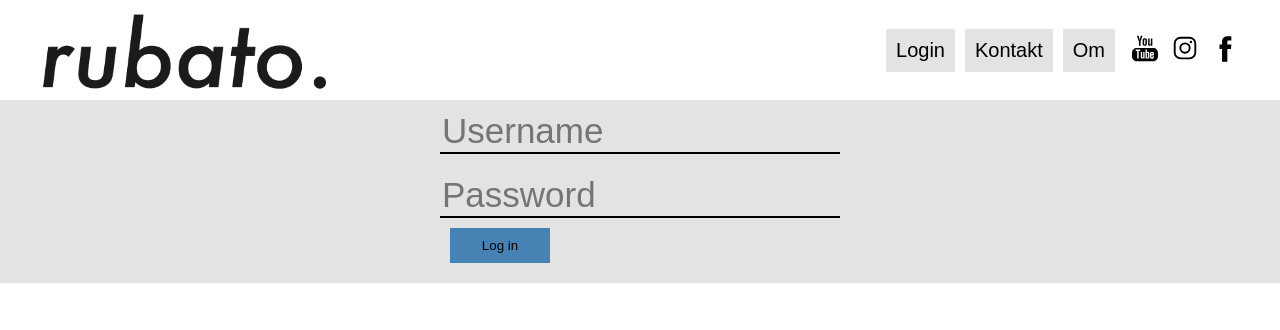
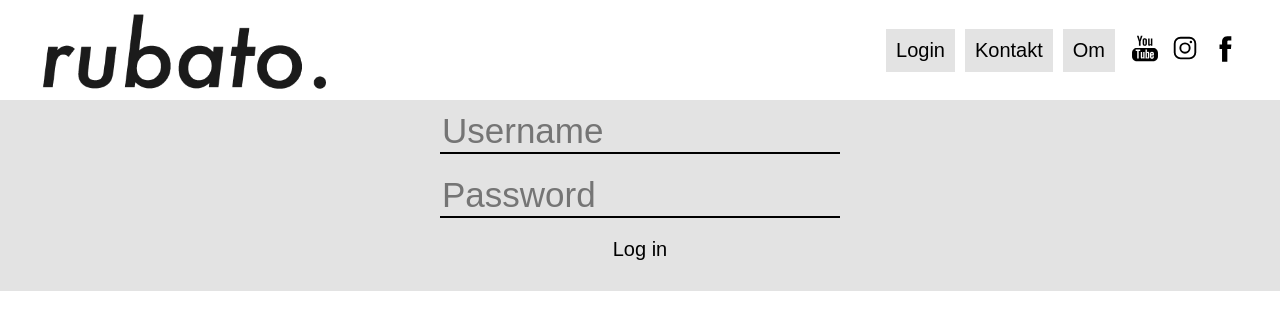
Before and after one commit to BredeYabo/rubato-booking-frontend, a React (Create React App) app: page /login in a window 1280 px wide. Shown: the top 330 px of the page. Built offline with nearby package versions, Linux system fonts and the light colour scheme.

Commit message:
Final fix on #3

```diff
--- a/src/components/HeaderComponent/index.js
+++ b/src/components/HeaderComponent/index.js
@@ -17,11 +17,11 @@ class HeaderComponent extends Component{
                     {/* Nav buttons */}
                     { this.props.username ?
                         <Link to="/">
-                            <button className="nav_button" id="button_logout menu_item" onClick={() => this.props.logout()}>Logout</button>
+                            <button className="nav_button" id="button_logout" onClick={() => this.props.logout()}>Logout</button>
                         </Link>
                         :
                         <Link to="/login">
-                            <button className="nav_button" id="button_login menu_item">Login</button>
+                            <button className="nav_button" id="button_login">Login</button>
                         </Link>
 
                     }
--- a/src/components/HeaderComponent/styles/styles.css
+++ b/src/components/HeaderComponent/styles/styles.css
@@ -28,6 +28,27 @@
     align-items: center;
 }
 
+#button_logout {
+    background-color: #e3e3e3;
+    transition: background-color 0.5s;
+}
+
+#button_logout:hover {
+    background-color: darkred;
+    color: white;
+}
+
+#button_login, #login_submit {
+    background-color: #e3e3e3;
+    transition: background-color 0.3s;
+}
+
+#button_login:hover, #login_submit:hover {
+    background-color: steelblue;
+    color: #fff;
+}
+
+
 .nav_button {
     background-color: #e3e3e3;
     border: none;
@@ -41,14 +62,14 @@
 }
 
 .nav_button:hover {
-    background-color: black;
-    color: white;
+    background-color: #c2c2c2;
 }
 
 .nav_button:active {
     border-bottom: black;
 }
 
+
 .sm_icon {
     width: 30px;
     height: 30px;
--- a/src/components/LoginComponent/index.js
+++ b/src/components/LoginComponent/index.js
@@ -27,7 +27,7 @@ class LoginComponent extends React.Component {
 
                     <input type="password" id="password" placeholder="Password" autoComplete="off"/>
 
-                    <button id="login_submit" onClick={this.login}>Log in</button>
+                    <button id="login_submit" className={"nav_button"} onClick={this.login}>Log in</button>
 
                 </div>
             </div>
--- a/src/components/LoginComponent/styles/index.css
+++ b/src/components/LoginComponent/styles/index.css
@@ -26,12 +26,3 @@ input {
 input:focus {
     outline: 0;
 }
-
-#login_submit {
-    padding: 10px;
-    width: 25%;
-    background-color: steelblue;
-    border: none;
-    box-shadow: none;
-    margin: 10px;
-}
```
